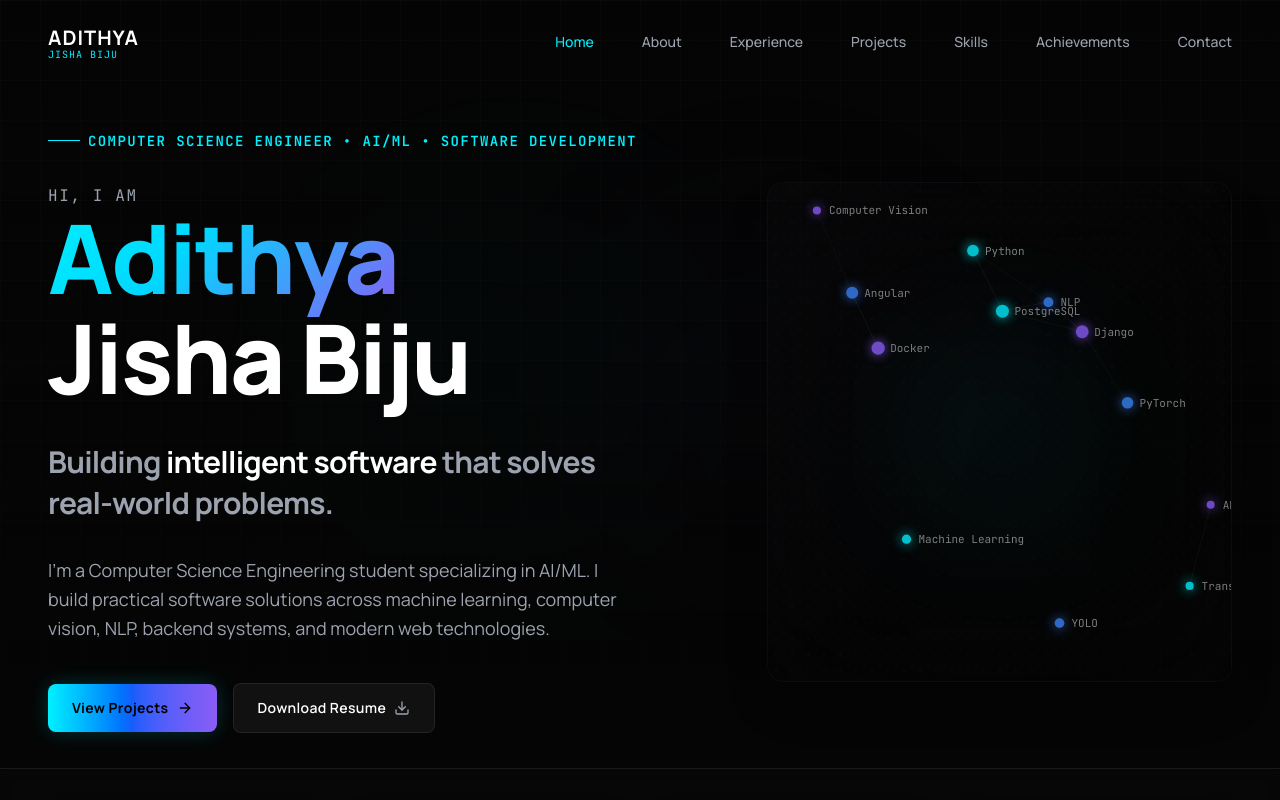
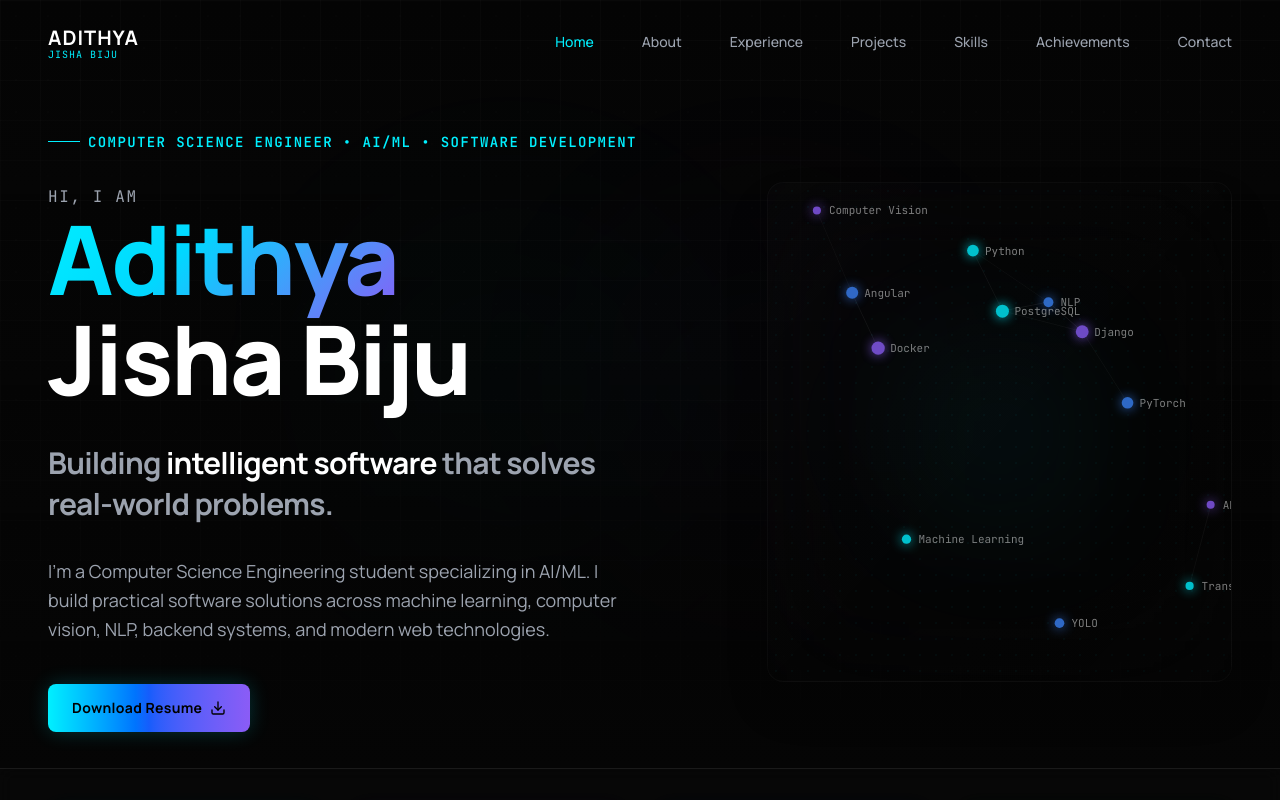
Before and after one commit to adithyajb07/porfolio, a React (Vite) app: page / in a window 1280 px wide. Shown: the top 800 px of the page. Built offline with nearby package versions, Linux system fonts and the light colour scheme.

Commit message:
Remove View Projects button and update to new resume file

```diff
--- a/src/components/Hero.tsx
+++ b/src/components/Hero.tsx
@@ -1,25 +1,9 @@
 import React from 'react';
-import { ArrowRight, Download } from 'lucide-react';
+import { Download } from 'lucide-react';
 import { HeroVisual } from './HeroVisual';
-import resumePdf from '../assets/resume/resume.pdf';
+import resumePdf from '../assets/resume/2362010_AdithyaJishaBiju.pdf';
 
 export const Hero: React.FC = () => {
-  const handleScrollTo = (id: string) => {
-    const element = document.getElementById(id);
-    if (element) {
-      const offset = 80;
-      const bodyRect = document.body.getBoundingClientRect().top;
-      const elementRect = element.getBoundingClientRect().top;
-      const elementPosition = elementRect - bodyRect;
-      const offsetPosition = elementPosition - offset;
-
-      window.scrollTo({
-        top: offsetPosition,
-        behavior: 'smooth',
-      });
-    }
-  };
-
   return (
     <section
       id="home"
@@ -65,20 +49,13 @@ export const Hero: React.FC = () => {
 
           {/* Buttons Row */}
           <div className="flex flex-wrap gap-4 items-center pt-2">
-            <button
-              onClick={() => handleScrollTo('projects')}
-              className="px-6 py-3.5 bg-gradient-to-r from-accent-cyan via-blue-600 to-accent-violet text-black font-bold text-sm tracking-wide rounded-lg flex items-center gap-2 hover:opacity-90 transition-all shadow-[0_0_20px_rgba(0,240,255,0.2)] hover:shadow-[0_0_30px_rgba(0,240,255,0.4)] cursor-pointer group"
-            >
-              View Projects
-              <ArrowRight className="w-4 h-4 transition-transform group-hover:translate-x-1" />
-            </button>
             <a
               href={resumePdf}
               download="Adithya_Resume.pdf"
-              className="px-6 py-3.5 bg-bg-card hover:bg-bg-card-hover text-white border border-border-subtle hover:border-accent-cyan/40 font-semibold text-sm tracking-wide rounded-lg flex items-center gap-2 transition-all cursor-pointer group"
+              className="px-6 py-3.5 bg-gradient-to-r from-accent-cyan via-blue-600 to-accent-violet text-black font-bold text-sm tracking-wide rounded-lg flex items-center gap-2 hover:opacity-90 transition-all shadow-[0_0_20px_rgba(0,240,255,0.2)] hover:shadow-[0_0_30px_rgba(0,240,255,0.4)] cursor-pointer group"
             >
               Download Resume
-              <Download className="w-4 h-4 text-text-secondary group-hover:text-accent-cyan transition-colors" />
+              <Download className="w-4 h-4 transition-transform group-hover:translate-y-0.5" />
             </a>
           </div>
         </div>
```
Also changed, not shown: 2 other files (tests, documents, lock files or other folders).
